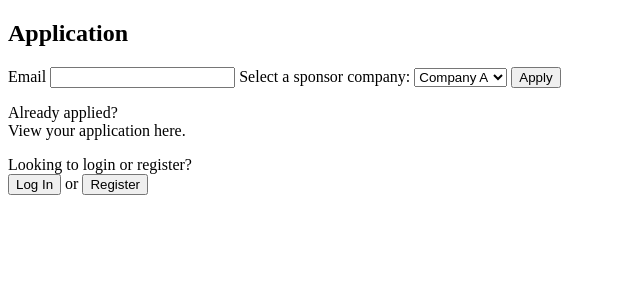
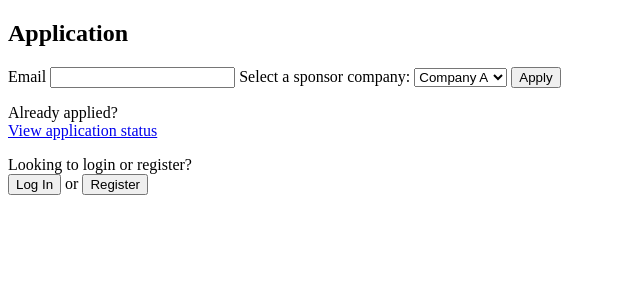
Before and after one commit to elkropf/F26-CPSC4910-Team05, a Django app: page /apply/ in a window 1280 px wide. Shown: the top 300 px of the page, without its empty margins (0-640 px from the left). Run offline with Django 5.2, Linux system fonts and the light colour scheme.

Commit message:
Added button link from app to app status

```diff
--- a/accounts/templates/application.html
+++ b/accounts/templates/application.html
@@ -19,7 +19,7 @@
     </form>
 
     <p>Already applied?<br>
-        View your application here.
+        <a href="/appstatus">View application status</a>
     </p>
     <p>Looking to login or register?<br>
         <a href="/login"><button type="button">Log In</button></a> or <a href="/register"><button type="button">Register</button></a>
```
